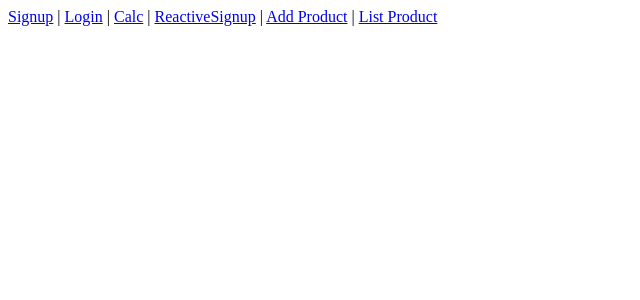
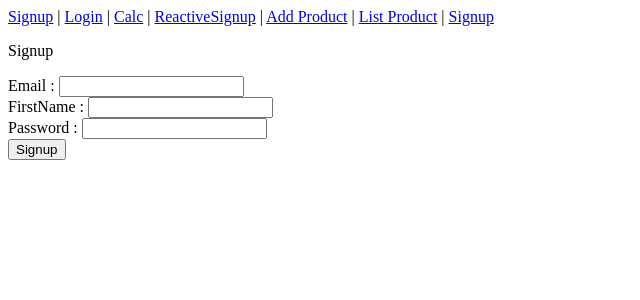
Before and after one commit to tejasshah2k19/21-au-angular, an Angular app: page /ecom-signup in a window 1280 px wide. Before the commit this address led to /. Shown: the top 300 px of the page, without its empty margins (0-640 px from the left). Built offline with nearby package versions, Linux system fonts and the light colour scheme.

Commit message:
http client add user

```diff
--- a/src/app/app-routing.module.ts
+++ b/src/app/app-routing.module.ts
@@ -2,6 +2,7 @@ import { NgModule } from '@angular/core';
 import { RouterModule, Routes } from '@angular/router';
 import { CalcComponent } from './calc/calc.component';
 import { AddProductComponent } from './components/add-product/add-product.component';
+import { AddUserComponent } from './components/add-user/add-user.component';
 import { EditProductComponent } from './components/edit-product/edit-product.component';
 import { ListProductComponent } from './components/list-product/list-product.component';
 import { LoginComponent } from './login/login.component';
@@ -15,7 +16,8 @@ const routes: Routes = [
   {path:"reactive-signup",component:ReactiveSignupFormComponent},
   {path:"add-product",component:AddProductComponent},
   {path:"list-product",component:ListProductComponent},
-  {path:"edit-product/:productId",component:EditProductComponent}
+  {path:"edit-product/:productId",component:EditProductComponent},
+  {path:"ecom-signup",component:AddUserComponent}
   // {path:"edituser/:userId",component:EditUserComponent}
 
 
--- a/src/app/app.module.ts
+++ b/src/app/app.module.ts
@@ -15,6 +15,9 @@ import { ReactiveSignupFormComponent } from './reactive-signup-form/reactive-sig
 import { AddProductComponent } from './components/add-product/add-product.component';
 import { ListProductComponent } from './components/list-product/list-product.component';
 import { EditProductComponent } from './components/edit-product/edit-product.component';
+import { AddUserComponent } from './components/add-user/add-user.component';
+import { HttpClientModule } from '@angular/common/http';
+
 
 @NgModule({
   declarations: [
@@ -27,7 +30,8 @@ import { EditProductComponent } from './components/edit-product/edit-product.com
     ReactiveSignupFormComponent,
     AddProductComponent,
     ListProductComponent,
-    EditProductComponent
+    EditProductComponent,
+    AddUserComponent
   ],
   imports: [
     BrowserModule,
@@ -35,7 +39,9 @@ import { EditProductComponent } from './components/edit-product/edit-product.com
     FormsModule,
     ReactiveFormsModule,
     BrowserAnimationsModule,
-    ToastrModule.forRoot()
+    ToastrModule.forRoot(),
+    HttpClientModule
+
   ],
   providers: [],
   bootstrap: [AppComponent]
--- /dev/null
+++ b/src/app/components/add-user/add-user.component.html
@@ -0,0 +1,10 @@
+<p>Signup</p>
+
+<form [formGroup]="myForm" (ngSubmit)="saveUser()">
+
+Email	 : <input type="text" formControlName="email"><br>
+FirstName	: <input type="text" formControlName="firstName"><br>
+Password	: <input type="text" formControlName="password"><br>
+<input type="submit" value="Signup"/>
+
+</form>
--- /dev/null
+++ b/src/app/components/add-user/add-user.component.ts
@@ -0,0 +1,51 @@
+import { Component, OnInit } from '@angular/core';
+import { FormControl, FormGroup } from '@angular/forms';
+import { Router } from '@angular/router';
+import { UserService } from 'src/app/services/user.service';
+
+@Component({
+  selector: 'app-add-user',
+  templateUrl: './add-user.component.html',
+  styleUrls: ['./add-user.component.css']
+})
+export class AddUserComponent implements OnInit {
+
+
+  myForm: FormGroup
+  constructor(private userService: UserService, private router: Router) {
+
+    this.myForm = new FormGroup({
+      email: new FormControl(),
+      firstName: new FormControl(),
+      password: new FormControl(),
+      roleId: new FormControl(2)
+    })
+
+  }
+
+  ngOnInit(): void {
+  }
+  saveUser() {
+    console.log("save user => ");
+    console.log(this.myForm.value);
+    this.userService.saveUser(this.myForm.value).subscribe(resp => {
+      // data
+      console.log("line 32");
+      console.log(resp);
+      //user:User //interface
+      // this.user = resp.data
+      // image --> angular --> base64 -> string --> spring -->
+
+      if (resp.status == 200)
+        this.router.navigateByUrl("/ecom-login")
+      else
+        alert(resp.msg)
+
+    }, err => {
+      console.log(err);
+    })
+    console.log("line 33");
+
+
+  }
+}
--- a/src/app/header/header.component.html
+++ b/src/app/header/header.component.html
@@ -7,4 +7,6 @@
 
 | <a routerLink="list-product">List Product</a>
 
+| <a routerLink="ecom-signup">Signup</a>
+
 <br>
--- /dev/null
+++ b/src/app/interface/user.ts
@@ -0,0 +1,9 @@
+export interface User {
+
+    authToken:string
+    email:string
+    firstName:string
+    password:string
+    roleId:number
+    userId:number
+}
--- /dev/null
+++ b/src/app/services/user.service.ts
@@ -0,0 +1,21 @@
+import { HttpClient } from '@angular/common/http';
+import { Injectable } from '@angular/core';
+import { Observable } from 'rxjs';
+import { User } from '../interface/user';
+
+@Injectable({
+  providedIn: 'root'
+})
+export class UserService {
+  url:string = "http://healthy-me-rest-api.herokuapp.com/"
+  constructor(private httpClient:HttpClient) { }
+
+  //consume api --> Observable | Promise ==> sync async
+  //client --> HttpClient
+  saveUser(user:any):Observable<any>{
+    return this.httpClient.post(this.url+"saveuser",user)
+  }
+
+
+
+}
```
Also changed, not shown: src/app/components/add-user/add-user.component.css (added), 2 other files (tests, documents, lock files or other folders).
